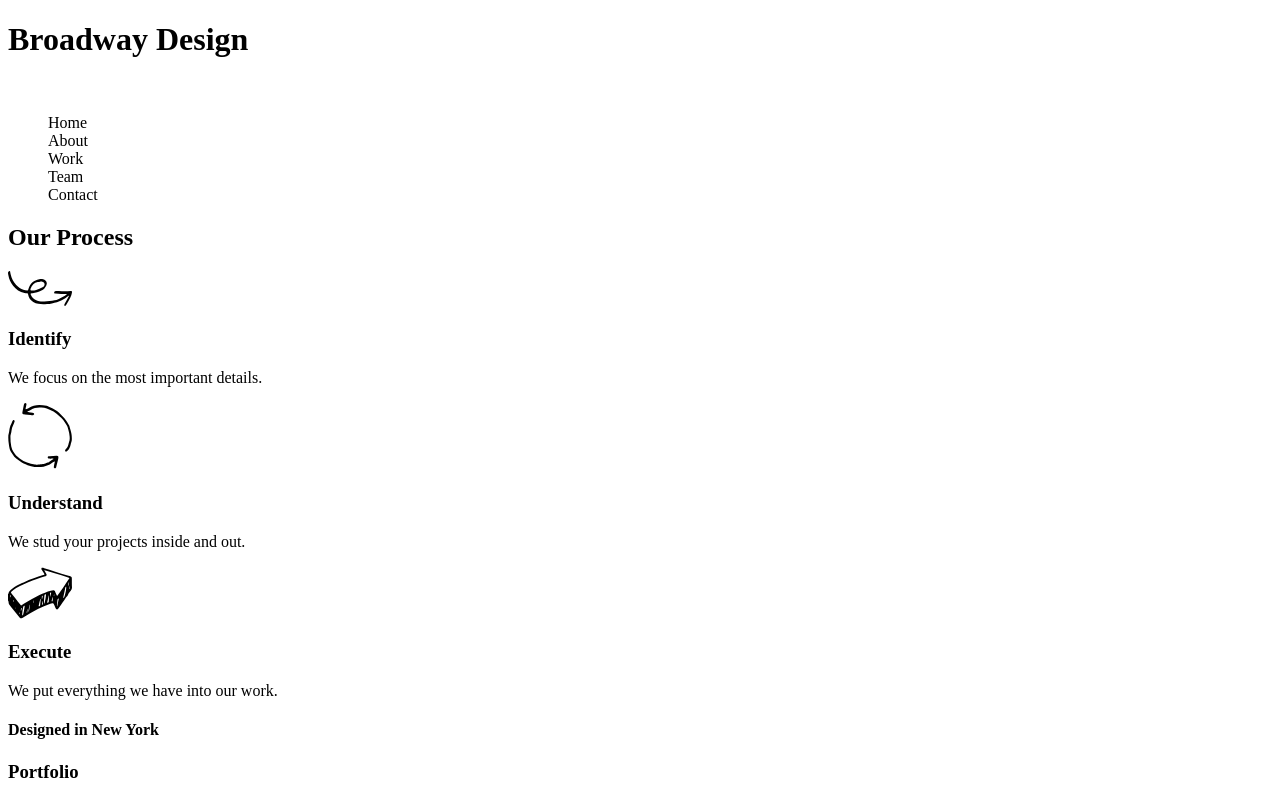
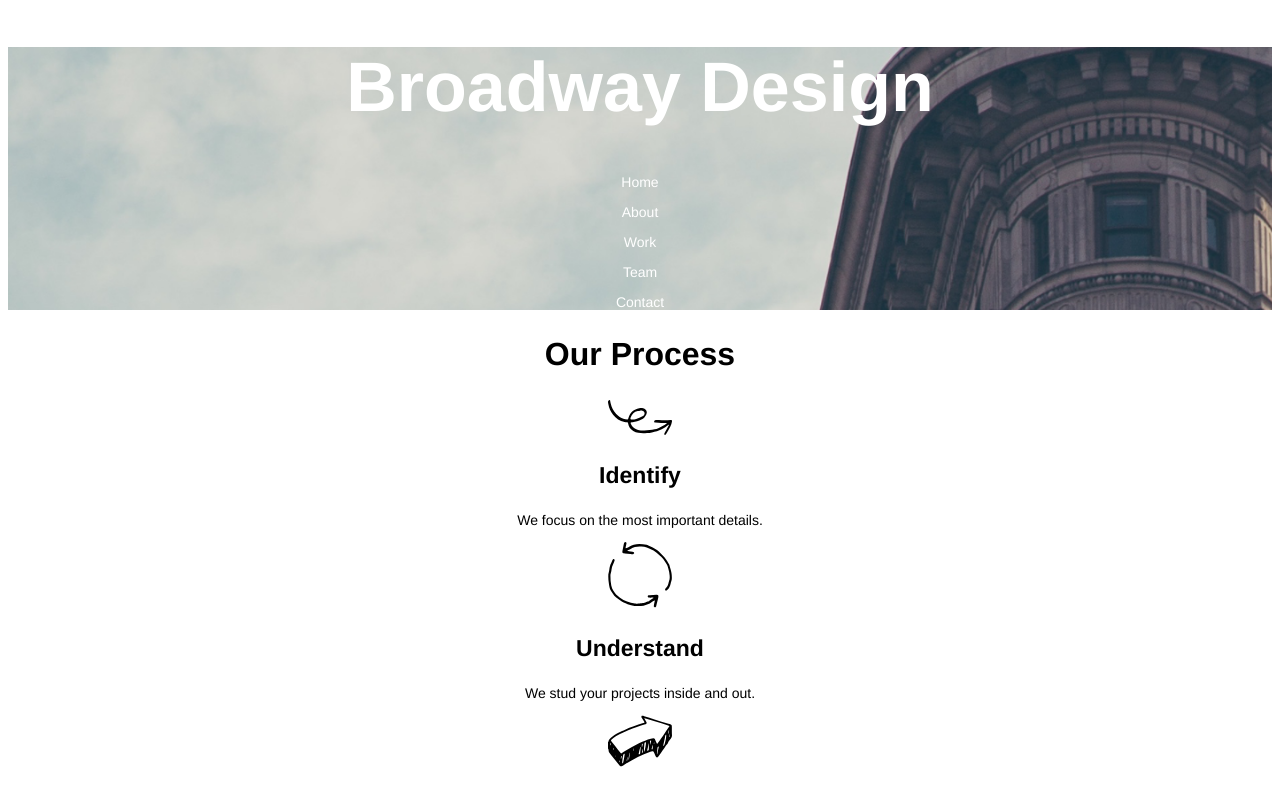
Before and after one commit to ayu69101/Broadway, a plain HTML site: page index.html in a window 1280 px wide. Shown: the top 791 px of the page. Drawn offline with Linux system fonts and the light colour scheme.

Commit message:
added css updates

```diff
--- a/Resources/index.css
+++ b/Resources/index.css
@@ -0,0 +1,34 @@
+*{
+  text-align: center;
+  font-family: Helvetica;
+}
+
+#title_image{
+  background-image: url("../Resources/Images/the-flatiron-building.png");
+  background-size: cover;
+}
+
+h1{
+  font-size: 70px;
+  font-weight: bold;
+  color: white;
+}
+
+#navigation_links{
+  font-size: 18px;
+  color: white;
+}
+
+h2{
+  font-size: 32px;
+  font-weight: bold;
+}
+
+h3{
+  font-size: 23px;
+  font-weight: bold;
+}
+
+p{
+  font-size: 14px;
+}
--- a/index.html
+++ b/index.html
@@ -5,17 +5,14 @@
     <title>Broadway</title>
   </head>
   <body>
-    <div>
+    <div id=title_image>
       <h1>Broadway Design</h1>
-      <br />
-      <nav>
-        <ul style="list-style-type:none">
-          <li>Home</li>
-          <li>About</li>
-          <li>Work</li>
-          <li>Team</li>
-          <li>Contact</li>
-        </ul>
+      <nav id=navigation_links>
+          <p>Home</p>
+          <p>About</p>
+          <p>Work</p>
+          <p>Team</p>
+          <p>Contact</p>
       </nav>
     </div>
     <div>
@@ -50,6 +47,9 @@
       <p>Phone:(555)-555-5555</p>
       <p>E-mail:test@example.com</p>
       <p>Twitter:@test</p>
-
+    </div>
+    <div id=footer>
+      <p>© Broadway 2016 Home About Work Team Contact</p>
+    </div>
   </body>
 </html>
```
